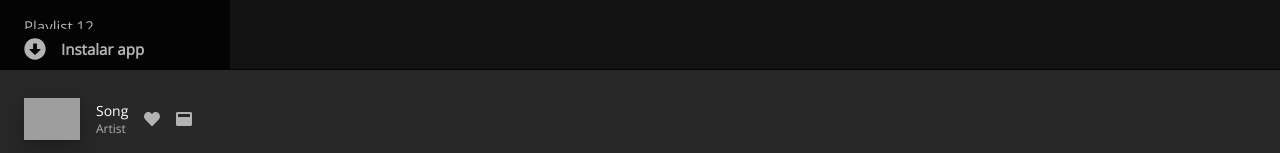
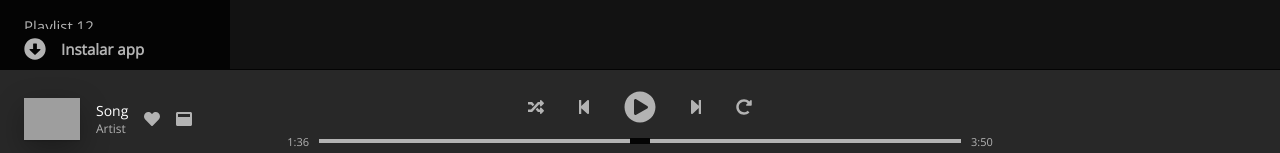
Before and after one commit to gabrielvieyra/clon-spotify, a React (Create React App) app: page / in a window 1280 px wide. Shown: the part 799-952 px from the top of the page. Built offline with nearby package versions, Linux system fonts and the light colour scheme; grey boxes are pictures that could not be loaded.

Commit message:
add playback-center

```diff
--- a/src/components/Playback.js
+++ b/src/components/Playback.js
@@ -1,6 +1,6 @@
 import React from 'react';
 import {FontAwesomeIcon} from '@fortawesome/react-fontawesome';
-import {faHeart, faWindowMaximize} from '@fortawesome/free-solid-svg-icons';
+import {faHeart, faWindowMaximize, faRandom, faStepBackward, faPlayCircle, faStepForward, faRedoAlt} from '@fortawesome/free-solid-svg-icons';
 
 const Playback = () => {
     return (
@@ -18,7 +18,18 @@ const Playback = () => {
             </div>
 
             <div className="playback-center">
-
+                <div className="playback-icons">
+                    <FontAwesomeIcon className="playback-icon" icon={faRandom} />
+                    <FontAwesomeIcon className="playback-icon" icon={faStepBackward} />
+                    <FontAwesomeIcon className="playback-icon-play" icon={faPlayCircle} />
+                    <FontAwesomeIcon className="playback-icon" icon={faStepForward} />
+                    <FontAwesomeIcon className="playback-icon" icon={faRedoAlt} />
+                </div>
+                <div className="playback-duration">
+                    <span className="playback-time">1:36</span>
+                    <input className="duration" type="range" />
+                    <span className="playback-time">3:50</span>
+                </div>
             </div>
 
             <div className="playback-right">
--- a/src/styles/_playback.scss
+++ b/src/styles/_playback.scss
@@ -63,6 +63,74 @@
 
     .playback-center {
         width: 100%;
+        display: flex;
+        flex-direction: column;
+        justify-content: center;
+        align-items: center;
+
+        .playback-icons {
+            display: flex;
+            justify-content: space-between;
+            align-items: center;
+            width: 22.4rem;
+            height: 3.2rem;
+            margin-bottom: 1.2rem;
+
+            .playback-icon {
+                font-size: 1.6rem;
+                color: $text-color-grey;
+
+                &:hover {
+                    color: $text-color-white;
+                }
+            }
+
+            .playback-icon-play {
+                font-size: 3.2rem;
+                color: $text-color-grey;
+
+                &:hover {
+                    color: $text-color-white;
+                }
+            }
+        }
+
+        .playback-duration {
+            width: 72.2rem;
+            height: 1.2rem;
+            display: flex;
+            justify-content: center;
+            align-items: center;
+
+            .duration {
+                width: 64.2rem;
+                height: 0.4rem;
+                margin: 0 1rem;
+                -webkit-appearance: none;
+                background-color: $text-color-grey;
+                outline: none;
+
+                &:hover {
+                    background-color: $duration-hover-background;
+                }
+
+                &::-webkit-slider-thumb {
+                    -webkit-appearance: none;
+                    appearance: none;
+                    width: 2rem;
+                    height: 0.6rem;
+                    background-color: $background-sidebar;
+                    cursor: pointer;
+                }
+            }
+
+            .playback-time {
+                font-size: 1.1rem;
+                color: $text-color-grey;
+                cursor: default;
+            }
+        }
+
     }
 
     .playback-right {
--- a/src/styles/_variables.scss
+++ b/src/styles/_variables.scss
@@ -5,3 +5,4 @@ $background-sidebar: #040404;
 $background-playback: #282828;
 $scrollbar-color: #4f4f4f;
 $scrollbar-color-hover: #828282;
+$duration-hover-background: #1db954;
```
